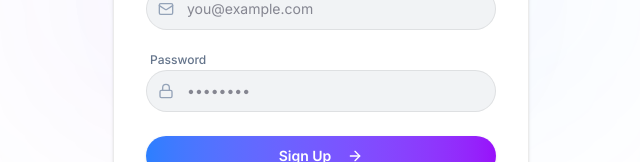
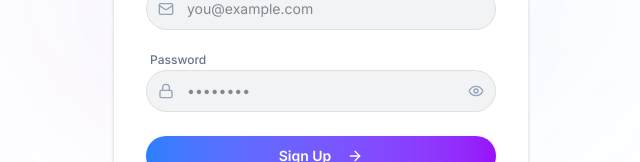
Before and after one commit to Ashoksundar18/promptit, a Next.js app: page /signup in a window 1280 px wide. Shown: the part 427-589 px from the top of the page, without its empty margins (319-959 px from the left). Built offline with nearby package versions, Linux system fonts and the light colour scheme.

Commit message:
feat: add password eye toggle on login/signup pages

```diff
--- a/src/app/login/page.tsx
+++ b/src/app/login/page.tsx
@@ -5,7 +5,7 @@ import { motion } from 'framer-motion';
 import { useRouter } from 'next/navigation';
 import { signIn } from 'next-auth/react';
 import Link from 'next/link';
-import { Lock, Mail, ArrowRight } from 'lucide-react';
+import { Lock, Mail, ArrowRight, Eye, EyeOff } from 'lucide-react';
 import GlassCard from '@/components/ui/GlassCard';
 import NeonButton from '@/components/ui/NeonButton';
 import Logo from '@/components/ui/Logo';
@@ -16,6 +16,7 @@ export default function LoginPage() {
   const [password, setPassword] = useState('');
   const [error, setError] = useState('');
   const [isLoading, setIsLoading] = useState(false);
+  const [showPassword, setShowPassword] = useState(false);
 
   const handleSubmit = async (e: React.FormEvent) => {
     e.preventDefault();
@@ -101,13 +102,20 @@ export default function LoginPage() {
                 <Lock className="absolute left-3 top-1/2 -translate-y-1/2 text-text-muted" size={16} />
                 <input
                   suppressHydrationWarning
-                  type="password"
+                  type={showPassword ? 'text' : 'password'}
                   value={password}
                   onChange={(e) => setPassword(e.target.value)}
-                  className="w-full pl-10 pr-4 py-2.5 rounded-xl bg-bg-tertiary border border-glass-border focus:border-accent-blue/50 outline-none text-text-primary text-sm transition-all"
+                  className="w-full pl-10 pr-10 py-2.5 rounded-xl bg-bg-tertiary border border-glass-border focus:border-accent-blue/50 outline-none text-text-primary text-sm transition-all"
                   placeholder="••••••••"
                   required
                 />
+                <button
+                  type="button"
+                  onClick={() => setShowPassword(!showPassword)}
+                  className="absolute right-3 top-1/2 -translate-y-1/2 text-text-muted hover:text-text-secondary transition-colors cursor-pointer"
+                >
+                  {showPassword ? <EyeOff size={16} /> : <Eye size={16} />}
+                </button>
               </div>
             </div>
 
--- a/src/app/signup/page.tsx
+++ b/src/app/signup/page.tsx
@@ -5,7 +5,7 @@ import { motion } from 'framer-motion';
 import { useRouter } from 'next/navigation';
 import { signIn } from 'next-auth/react';
 import Link from 'next/link';
-import { Lock, Mail, User, ArrowRight } from 'lucide-react';
+import { Lock, Mail, User, ArrowRight, Eye, EyeOff } from 'lucide-react';
 import GlassCard from '@/components/ui/GlassCard';
 import NeonButton from '@/components/ui/NeonButton';
 import Logo from '@/components/ui/Logo';
@@ -17,6 +17,7 @@ export default function SignupPage() {
   const [password, setPassword] = useState('');
   const [error, setError] = useState('');
   const [isLoading, setIsLoading] = useState(false);
+  const [showPassword, setShowPassword] = useState(false);
 
   const handleSubmit = async (e: React.FormEvent) => {
     e.preventDefault();
@@ -132,13 +133,20 @@ export default function SignupPage() {
                 <Lock className="absolute left-3 top-1/2 -translate-y-1/2 text-text-muted" size={16} />
                 <input
                   suppressHydrationWarning
-                  type="password"
+                  type={showPassword ? 'text' : 'password'}
                   value={password}
                   onChange={(e) => setPassword(e.target.value)}
-                  className="w-full pl-10 pr-4 py-2.5 rounded-xl bg-bg-tertiary border border-glass-border focus:border-accent-blue  outline-none text-text-primary text-sm transition-all"
+                  className="w-full pl-10 pr-10 py-2.5 rounded-xl bg-bg-tertiary border border-glass-border focus:border-accent-blue  outline-none text-text-primary text-sm transition-all"
                   placeholder="••••••••"
                   required
                 />
+                <button
+                  type="button"
+                  onClick={() => setShowPassword(!showPassword)}
+                  className="absolute right-3 top-1/2 -translate-y-1/2 text-text-muted hover:text-text-secondary transition-colors cursor-pointer"
+                >
+                  {showPassword ? <EyeOff size={16} /> : <Eye size={16} />}
+                </button>
               </div>
             </div>
 
```
